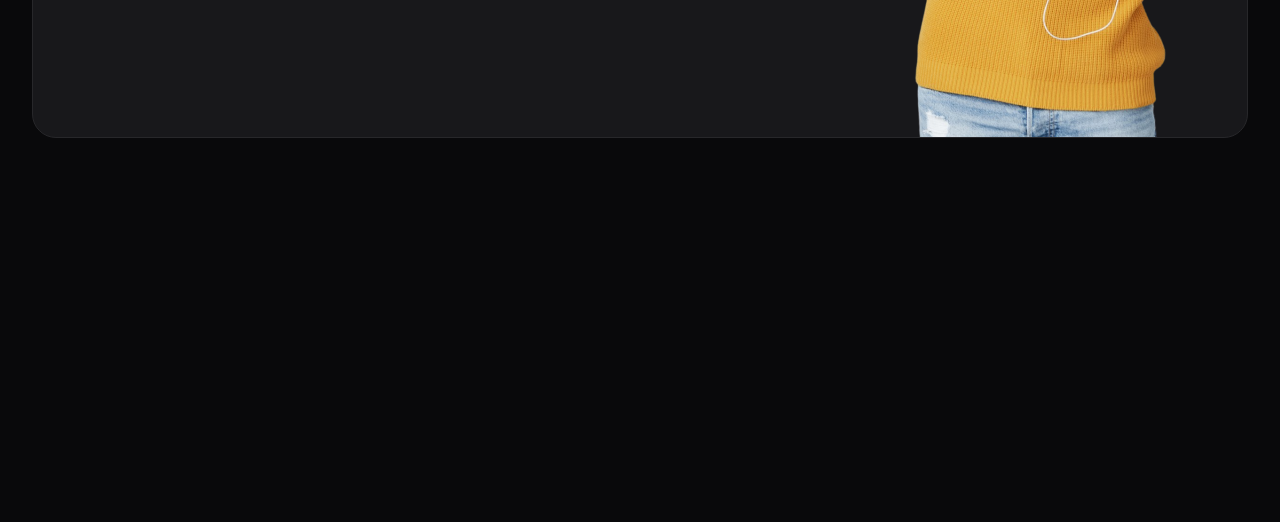
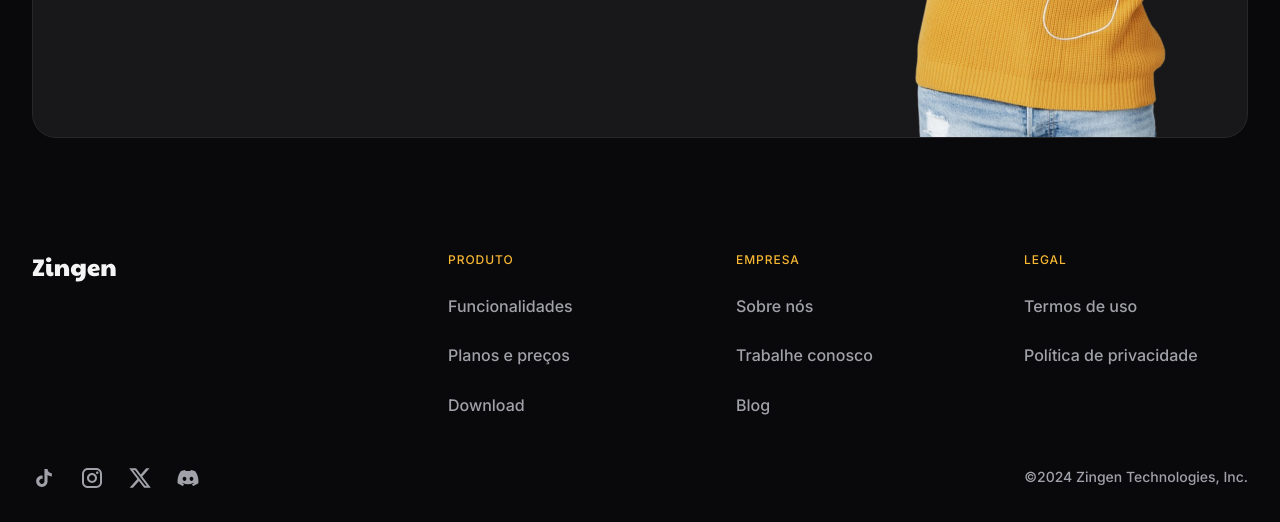
Before and after one commit to joao-siilva/landing-page-aplicativo, a plain HTML site: page index.html in a window 1280 px wide. Shown: the part 4043-4565 px from the top of the page. Before the commit the page ends 4261 px from the top, so only its background shows below. Drawn offline with Linux system fonts and the light colour scheme.

Commit message:
Add footer

```diff
--- a/index.html
+++ b/index.html
@@ -217,5 +217,46 @@
       </div>
     </div>
   </section>
+
+  <footer>
+    <div class="container py-xl grid">
+      <section class="grid top">
+        <img src="assets/logo.svg" alt="Image logo Zingen">
+
+        <nav class="even-columns">
+          <ul role="list" class="grid gap-2.4">
+            <li class="title">Produto</li>
+            <li><a href="#features">Funcionalidades</a></li>
+            <li><a href="#pricing">Planos e preços</a></li>
+            <li><a href="#download">Download</a></li>
+          </ul>
+
+          <ul role="list" class="grid gap-2.4">
+            <li class="title">Empresa</li>
+            <li><a href="#about">Sobre nós</a></li>
+            <li><a href="#">Trabalhe conosco</a></li>
+            <li><a href="#">Blog</a></li>
+          </ul>
+
+          <ul role="list" class="grid gap-2.4">
+            <li class="title">Legal</li>
+            <li><a href="#">Termos de uso</a></li>
+            <li><a href="#">Política de privacidade</a></li>
+          </ul>
+        </nav>
+      </section>
+
+      <section class="flex bottom gap-2.4">
+        <div class="flex gap-2.4">
+          <a href="#" class="social" aria-label="tiktok"></a>
+          <a href="#" class="social" aria-label="instagram"></a>
+          <a href="#" class="social" aria-label="twitter"></a>
+          <a href="#" class="social" aria-label="discord"></a>
+        </div>
+
+        <span class="copy">©2024 Zingen Technologies, Inc.</span>
+      </section>
+    </div>
+  </footer>
 </body>
 </html>
--- /dev/null
+++ b/styles/footer.css
@@ -0,0 +1,59 @@
+footer {
+  color: var(--text-color-secondary);
+  font-weight: var(--fw-md);
+
+  & .container {
+    padding-inline: 4.8rem;
+  }
+
+  & .container,
+  & .top {
+    gap: 4.8rem;
+  }
+
+  & nav.even-columns {
+    gap: 6.4rem;
+  }
+
+  & .top ul {
+    align-content: start;
+  }
+
+  & .title {
+    font-size: 1.2rem;
+    letter-spacing: 0.08em;
+    text-transform: uppercase;
+    color: var(--brand-color-primary);
+  }
+
+  & .bottom {
+    flex-wrap: wrap;
+
+    & > div {
+      margin-right: auto;
+    }
+
+    & span {
+      font-size: 1.4rem;
+    }
+  }
+
+  @media (width >= 80em) {
+    .container {
+      padding-inline: 0;
+      padding-block: 3.2rem;
+    }
+
+    & .top {
+      grid-template-columns: auto 1fr;
+
+      & nav {
+        margin-left: auto;
+
+        & ul {
+          width: 22.4rem;
+        }
+      }
+    }
+  }
+}
--- a/styles/global.css
+++ b/styles/global.css
@@ -45,12 +45,13 @@ html {
   font-weight: var(--fw-base);
   line-height: 1.6;
   color: var(--text-color-primary);
-  overflow-x: hidden;
+  scroll-behavior: smooth;
 }
 
 body {
   background: var(--bg-color);
   font-size: var(--fs-base);
+  overflow-x: hidden;
 }
 
 h1, h2, h3 {
--- a/styles/index.css
+++ b/styles/index.css
@@ -10,3 +10,4 @@
 @import url(features.css) (width >= 80rem);
 @import url(pricing.css);
 @import url(download.css);
+@import url(footer.css);
```
